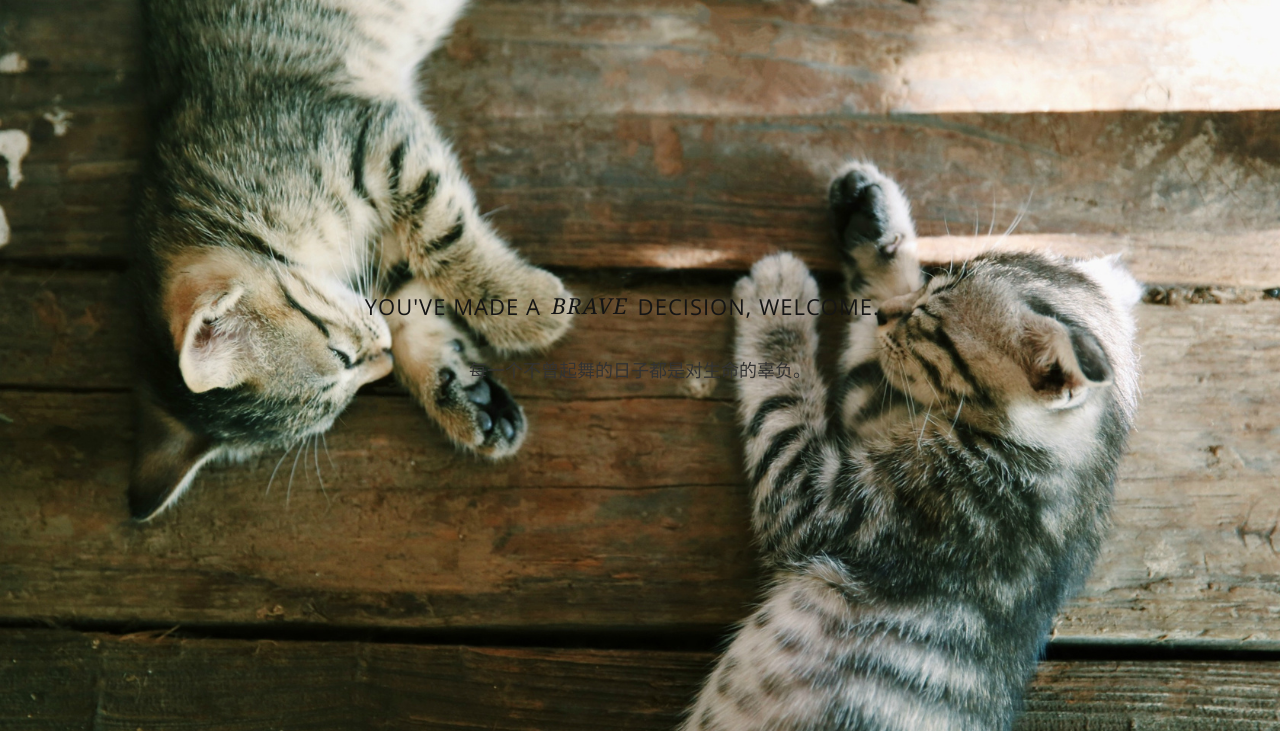
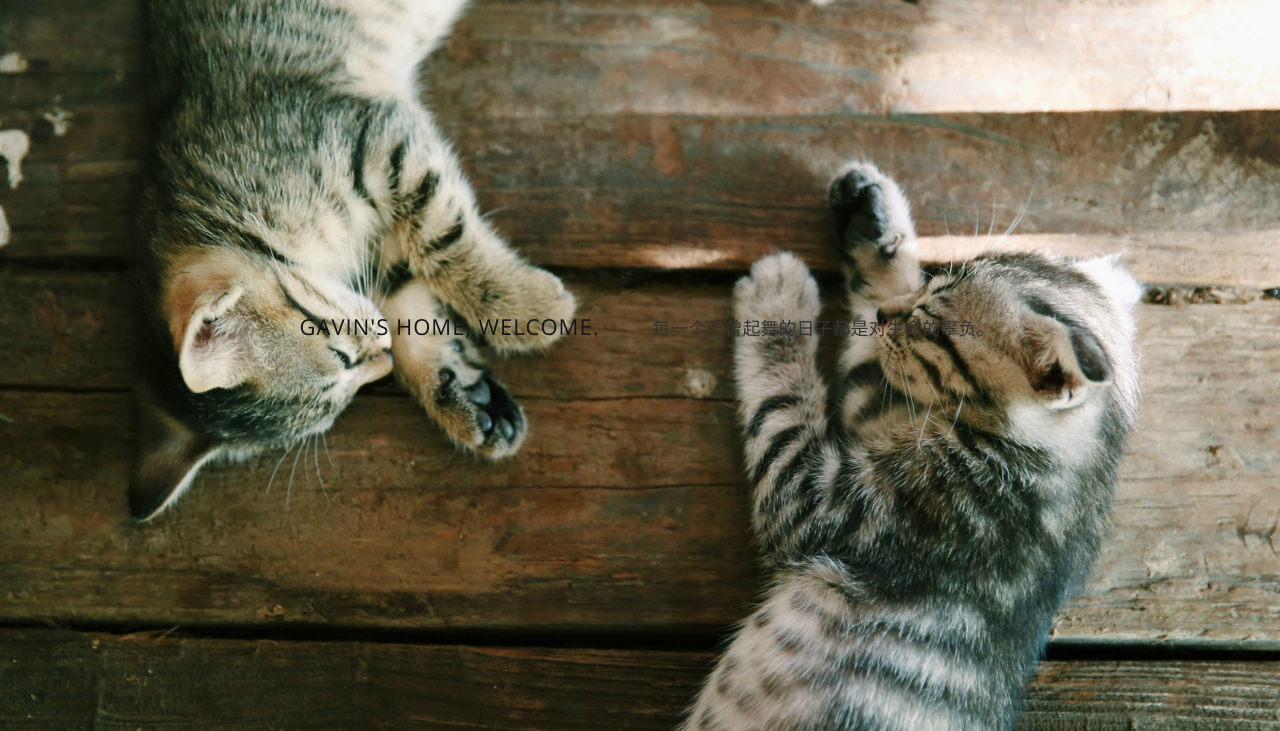
Before and after one commit to gavinyangs/gavinyangs.github.io, a plain HTML site: page archives/2019/04/index.html in a window 1280 px wide. Shown: the part 69-800 px from the top of the page. Drawn offline with Linux system fonts and the light colour scheme.

Commit message:
Site updated: 2019-04-26 07:09:59

```diff
--- a/archives/2019/04/index.html
+++ b/archives/2019/04/index.html
@@ -176,7 +176,7 @@
                 <div class="center-me animateme" data-when="exit" data-from="0" data-to="0.6" data-opacity="0" data-translatey="100">
                     <div>
 
-                        <h2>YOU'VE MADE A <span>BRAVE</span> DECISION, WELCOME.</h2>
+                        <h2>Gavin's Home, WELCOME.</h2>
                         <p></p>
 
                         <h2></h2>
```
Also changed, not shown: archives/2019/index.html (+1 -1 lines), archives/index.html (+1 -1 lines), index.html (+1 -1 lines).
